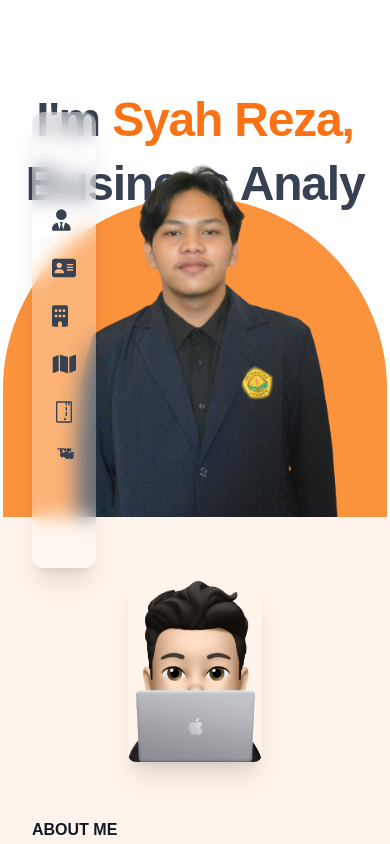
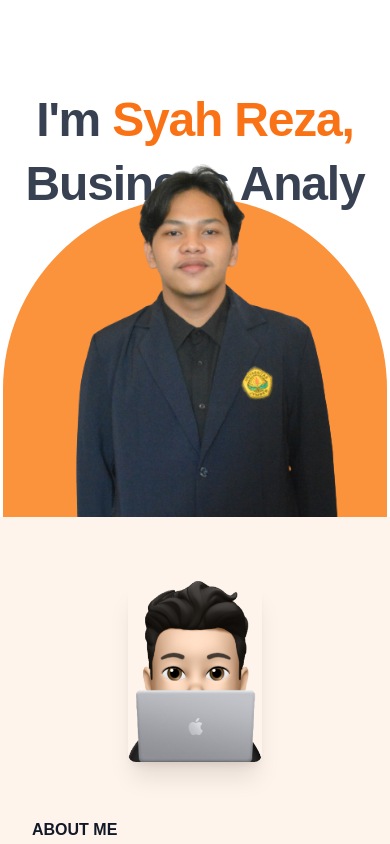
Before and after one commit to syhrezz/Portfolio, a React (Create React App) app: page / in a window 390 px wide. Shown: the top 844 px of the page. Built offline with nearby package versions, Linux system fonts and the light colour scheme.

Commit message:
adjust the tools list

```diff
--- a/src/components/Navbar.jsx
+++ b/src/components/Navbar.jsx
@@ -4,7 +4,7 @@ import { motion } from 'framer-motion';
 const Navbar = () => {
   return (
     <nav
-      className="fixed top-28 left-8 w-16 py-24 bg-white bg-opacity-80 flex flex-col items-center z-50 rounded-xl shadow-xl  lg:flex"
+      className="fixed top-28 left-8 w-16 py-24 bg-white bg-opacity-80 flex hidden flex-col items-center z-50 rounded-xl shadow-xl  lg:flex"
       style={{ backgroundColor: 'rgba(255, 255, 255, 0.3)', backdropFilter: 'blur(10px)' }}
     >
       {/* Add logo or brand icon here */}
```
